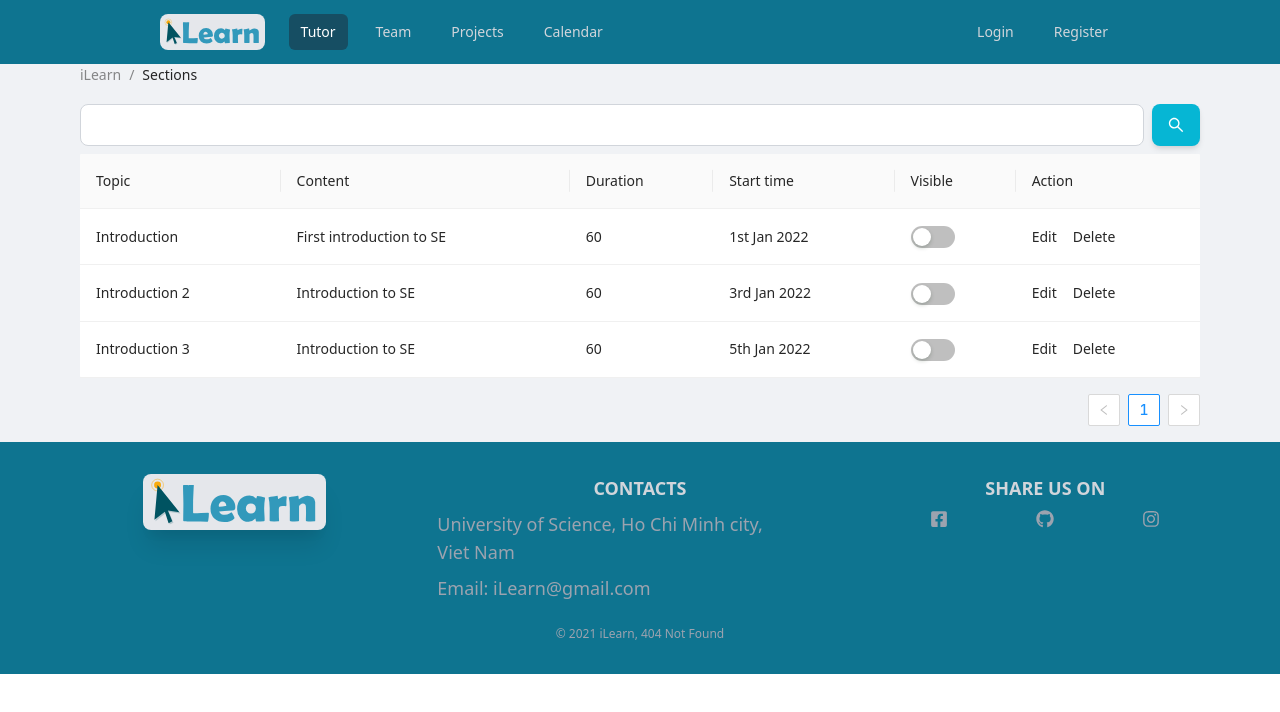
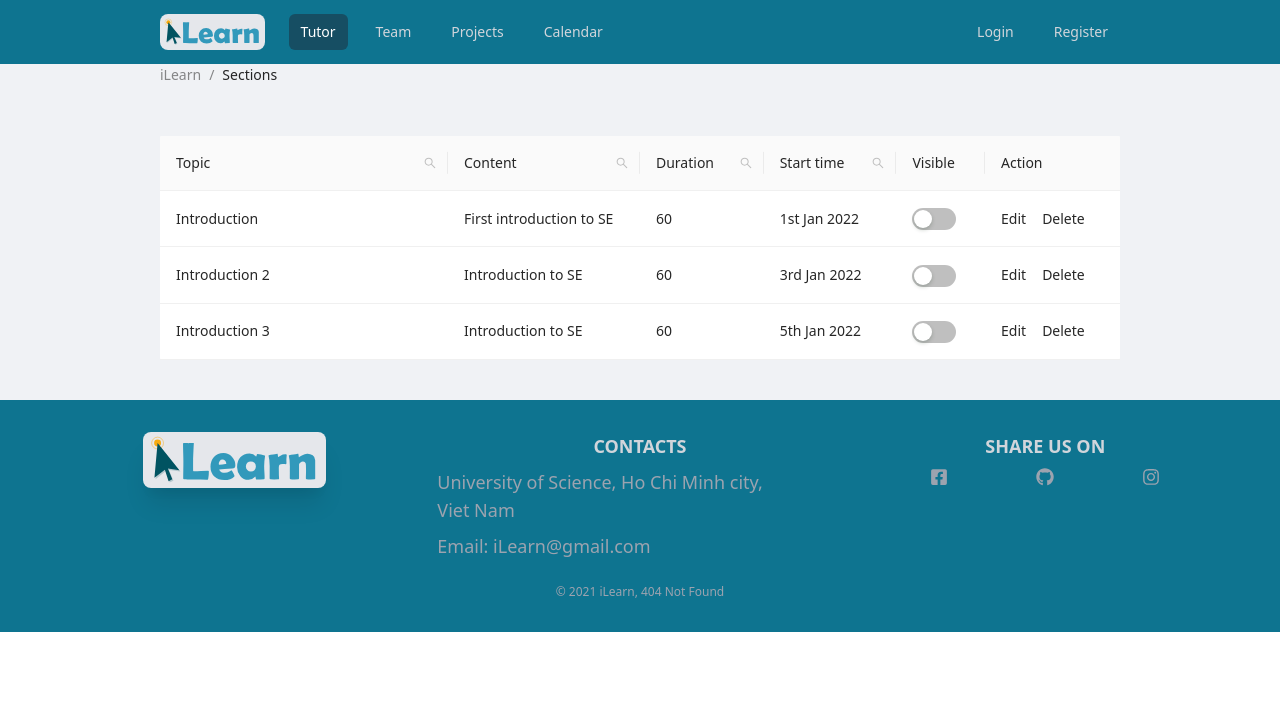
Before and after one commit to txuanson/ilearn, a React (Create React App) app in the folder src/frontend/: page /tutors/course/001/section in a window 1280 px wide. Shown: the top 712 px of the page. Built offline with nearby package versions, Linux system fonts and the light colour scheme; what @tailwindcss/typography would draw is missing.

Commit message:
Update list section

```diff
--- a/src/frontend/src/pages/ListSection.js
+++ b/src/frontend/src/pages/ListSection.js
@@ -2,10 +2,11 @@ import { Breadcrumb, Layout} from "antd";
 import React, {useState} from "react";
 import { Link} from "react-router-dom";
 import {SearchOutlined } from "@ant-design/icons";
-import { Table, Space, Switch} from 'antd';
-const { Column} = Table;
+import 'antd/dist/antd.css';
+import { Table, Input, Button, Space, Switch } from 'antd';
+import Highlighter from 'react-highlight-words';
+
 const { Content} = Layout;
-
 const data = [
     {
       topic: 'Introduction',
@@ -33,55 +34,126 @@ const data = [
     },
   ];
 
-
-export default function ListSection(){
-    const [value, setValue] = useState('');
-    const onSubmit=(event) => {
-        event.preventDefault();
-        console.log(value);
-    }
+export default function ListSection() {
+    const [searchText, setsearchText] = useState('');
+    const [searchedColumn, setsearchedColumn] = useState('');
     const onChange = (checked, index) => {
         console.log('data', index)
         console.log(`switch to ${checked}`);
     };
-   return(
 
-    <Layout className="px-0 md:px-4 lg:px-20">
+  const getColumnSearchProps = dataIndex => ({
+    filterDropdown: ({ setSelectedKeys, selectedKeys, confirm, clearFilters }) => (
+      <div style={{ padding: 8 }}>
+        <Input
+          ref={node => {
+            const searchInput = node;
+          }}
+          placeholder={`Search ${dataIndex}`}
+          value={selectedKeys[0]}
+          onChange={e => setSelectedKeys(e.target.value ? [e.target.value] : [])}
+          onPressEnter={() => handleSearch(selectedKeys, confirm, dataIndex)}
+          style={{ marginBottom: 8, display: 'block' }}
+        />
+        <Space>
+          <Button
+            type="primary"
+            onClick={() => handleSearch(selectedKeys, confirm, dataIndex)}
+            size="small"
+            style={{ width: 90 }}
+          >
+            Search
+          </Button>
+          <Button onClick={() => handleReset(clearFilters)} size="small" style={{ width: 90 }}>
+            Reset
+          </Button>
+        </Space>
+      </div>
+    ),
+    filterIcon: filtered => <SearchOutlined style={{ color: filtered ? '#1890ff' : undefined }} />,
+    onFilter: (value, record) =>
+      record[dataIndex]
+        ? record[dataIndex].toString().toLowerCase().includes(value.toLowerCase())
+        : '',
+    render: text =>
+      searchedColumn === dataIndex ? (
+        <Highlighter
+          highlightStyle={{ backgroundColor: '#ffc069', padding: 0 }}
+          searchWords={[searchText]}
+          autoEscape
+          textToHighlight={text ? text.toString() : ''}
+        />
+      ) : (
+        text
+      ),
+  });
+
+  const handleSearch = (selectedKeys, confirm, dataIndex) => {
+    confirm();
+    setsearchText(selectedKeys[0]);
+    setsearchedColumn(dataIndex);
+  };
+
+  const handleReset = clearFilters => {
+    clearFilters();
+    setsearchText('');
+  };
+  const columns = [
+    {
+      title: 'Topic',
+      dataIndex: 'topic',
+      key: 'topic',
+      width: '30%',
+      ...getColumnSearchProps('topic'),
+    },
+    {
+      title: 'Content',
+      dataIndex: 'content',
+      key: 'content',
+      width: '20%',
+      ...getColumnSearchProps('content'),
+    },
+    {
+      title: 'Duration',
+      dataIndex: 'duration',
+      key: 'duration',
+      ...getColumnSearchProps('duration'),
+    },
+    {
+        title: 'Start time',
+        dataIndex: 'start_time',
+        key: 'start_time',
+        ...getColumnSearchProps('start_time'),
+    },
+    {
+        title: 'Visible',
+        dataIndex: 'visible',
+        key: 'visible',
+        render: ()=>(
+            <Switch onChange={onChange} defaultChecked={data.visible}  />
+        )
+    },
+    {
+        title: 'Action',
+        key: 'action',
+        render: () => (
+            <Space size="middle">
+                <Link to={`tutors/course/section/edit`}>Edit</Link>
+                <Link to={`tutors/course/section/delete`}>Delete</Link>
+            </Space>
+        ),
+      }
+  ];
+    return (
+        <Layout className="container mx-auto xl:px-40">
             <Breadcrumb style={{ margin: '0 0 10px' }}>
                 <Breadcrumb.Item>
                     <Link to="/homepage">iLearn</Link>
                 </Breadcrumb.Item>
                 <Breadcrumb.Item>Sections</Breadcrumb.Item>
             </Breadcrumb>
-        <div className="text-end">
-            <form className="flex my-2 md:w-full justify-center">
-                <input type="text" className=" rounded-lg border-transparent flex-1 appearance-none border border-gray-300 w-full py-2 px-2 bg-white text-gray-700 text-base"
-                onChange={event => setValue(event.target.value)}/>
-                <button className="ml-2 px-4 py-2 text-base font-semibold text-white bg-blue-500 rounded-lg shadow-md hover:bg-blue-700" type="submit"
-                onClick={onSubmit}>
-                    <SearchOutlined />
-                </button>
-            </form>
-        </div>
-        <Content>
-            <Table dataSource={data}>
-                <Column title="Topic" dataIndex="topic" key="topic" />
-                <Column title="Content" dataIndex="content" key="content" />
-                <Column title="Duration" dataIndex="duration" key="duration" />
-                <Column title="Start time" dataIndex="start_time" key="start_time" />
-                <Column title="Visible" dataIndex="visible" key="visible"
-                render={()=>(
-                    <Switch onChange={onChange} defaultChecked={data.visible}  />
-                )}>
-                </Column>
-                <Column title="Action" key="action"
-                render={() => (
-                    <Space size="middle">
-                        <Link to={`tutors/course/section/edit`}>Edit</Link>
-                        <Link to={`tutors/course/section/delete`}>Delete</Link>
-                    </Space>
-                )}
-                />
+            <Content className="my-10">
+                <Table dataSource={data} pagination={false} scroll={{ x: 'fit-content' }} columns={columns}>
                 </Table>
             </Content>
         </Layout>
```
Lines whose indentation alone changed are shown as unchanged.
